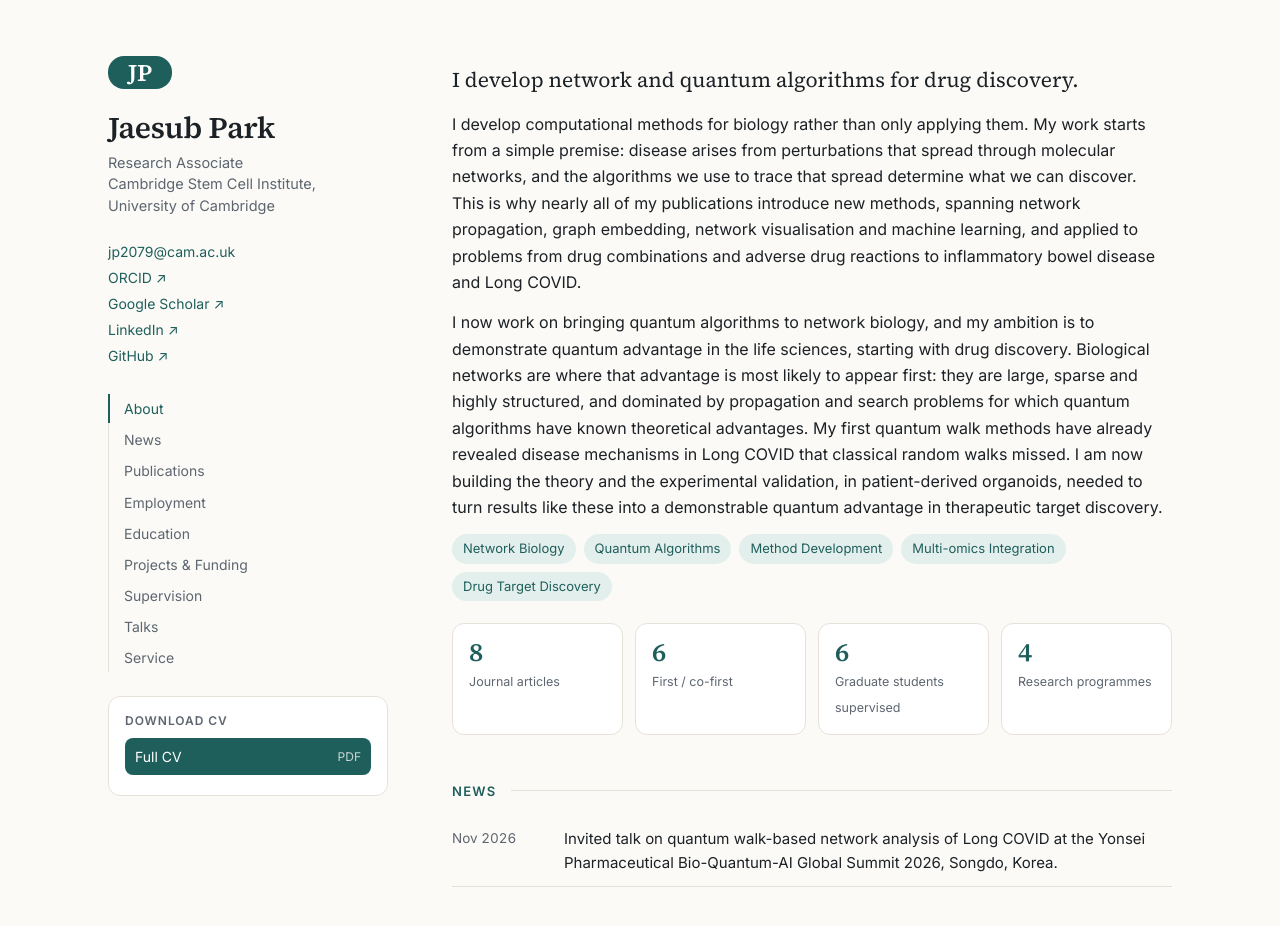
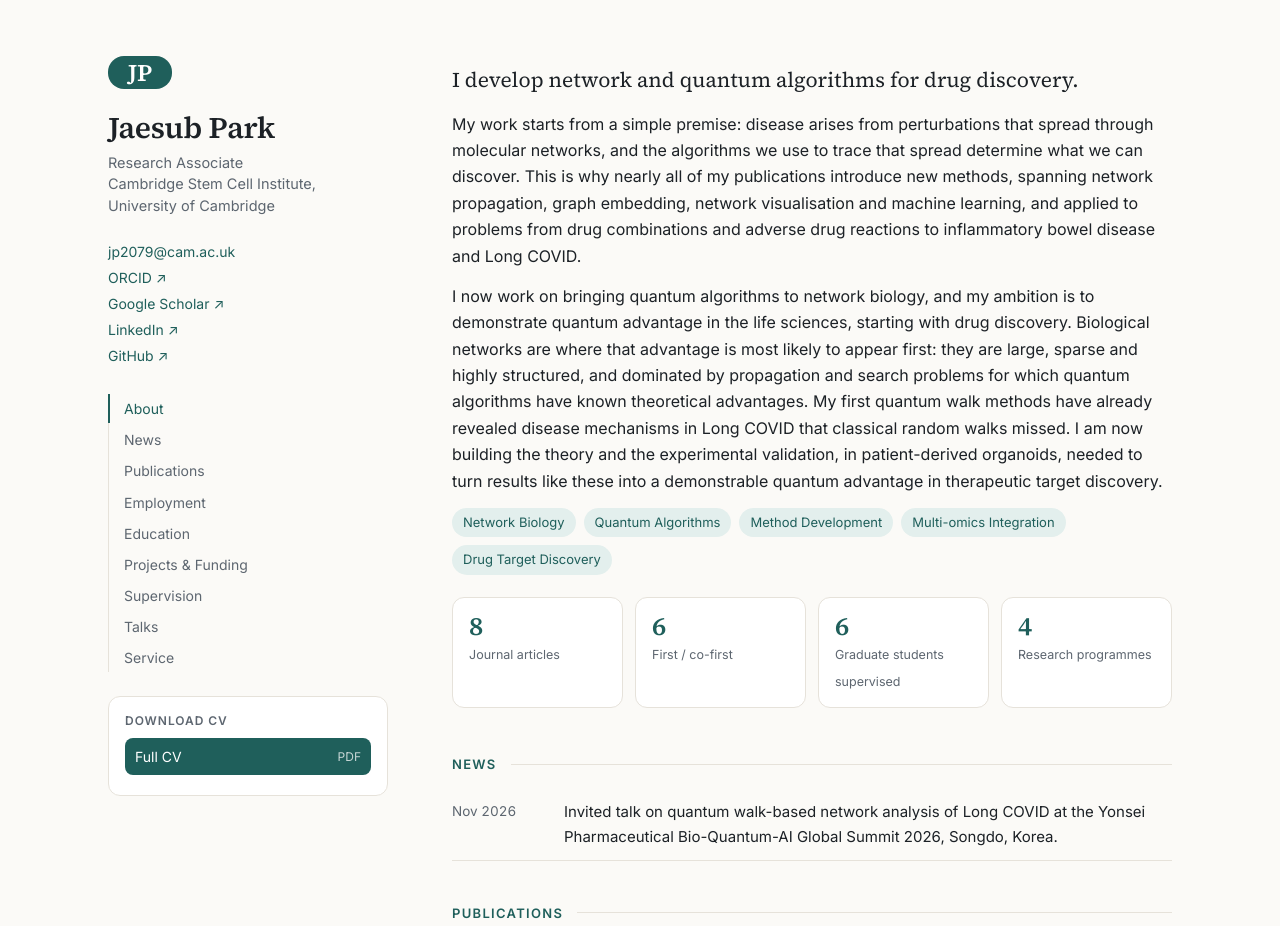
Before and after one commit to jspark-bioinfo/jspark-bioinfo.github.io, a plain HTML site: page index.html in a window 1280 px wide. Shown: the top 926 px of the page. Drawn offline with Linux system fonts and the light colour scheme.

Commit message:
Tighten profile opening
Co-Authored-By: Claude Opus 5.5 <noreply@anthropic.com>
Claude-Session: https://claude.ai/code/session_0168qbMyK6zN7CM1GEEbDbrS

```diff
--- a/index.html
+++ b/index.html
@@ -127,7 +127,7 @@ footer{color:var(--muted);font-size:13px;padding-top:24px;border-top:1px solid v
 <main>
 <section id="about" class="about">
   <p class="lead">I develop network and quantum algorithms for drug discovery.</p>
-  <p>I develop computational methods for biology rather than only applying them. My work starts from a simple premise: disease arises from perturbations that spread through molecular networks, and the algorithms we use to trace that spread determine what we can discover. This is why nearly all of my publications introduce new methods, spanning network propagation, graph embedding, network visualisation and machine learning, and applied to problems from drug combinations and adverse drug reactions to inflammatory bowel disease and Long COVID.</p>
+  <p>My work starts from a simple premise: disease arises from perturbations that spread through molecular networks, and the algorithms we use to trace that spread determine what we can discover. This is why nearly all of my publications introduce new methods, spanning network propagation, graph embedding, network visualisation and machine learning, and applied to problems from drug combinations and adverse drug reactions to inflammatory bowel disease and Long COVID.</p>
   <p>I now work on bringing quantum algorithms to network biology, and my ambition is to demonstrate quantum advantage in the life sciences, starting with drug discovery. Biological networks are where that advantage is most likely to appear first: they are large, sparse and highly structured, and dominated by propagation and search problems for which quantum algorithms have known theoretical advantages. My first quantum walk methods have already revealed disease mechanisms in Long COVID that classical random walks missed. I am now building the theory and the experimental validation, in patient-derived organoids, needed to turn results like these into a demonstrable quantum advantage in therapeutic target discovery.</p>
   <div class="chips"><span class="chip">Network Biology</span><span class="chip">Quantum Algorithms</span><span class="chip">Method Development</span><span class="chip">Multi-omics Integration</span><span class="chip">Drug Target Discovery</span></div>
   <div class="stats">
```
Also changed, not shown: 2 other files.
